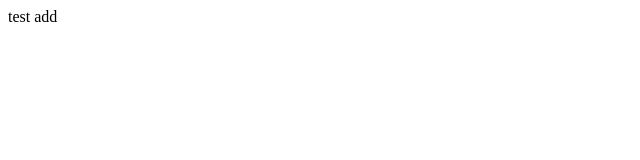
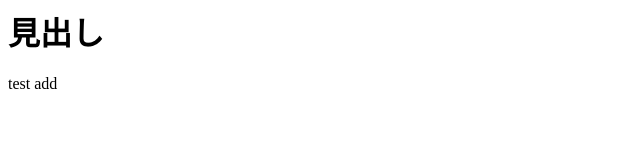
Before and after one commit to toyohito-s/hello-world, a plain HTML site: page index.html in a window 1280 px wide. Shown: the whole page, without its empty margins (0-640 px from the left). Drawn offline with Linux system fonts and the light colour scheme.

Commit message:
bodyタグ追加

```diff
--- a/index.html
+++ b/index.html
@@ -1,4 +1,7 @@
 <html>
 <head></head>
-test add
+  <body>
+    <h1>見出し</h1>
+    <p>test add</p>
+  </body>
 </html>
```
